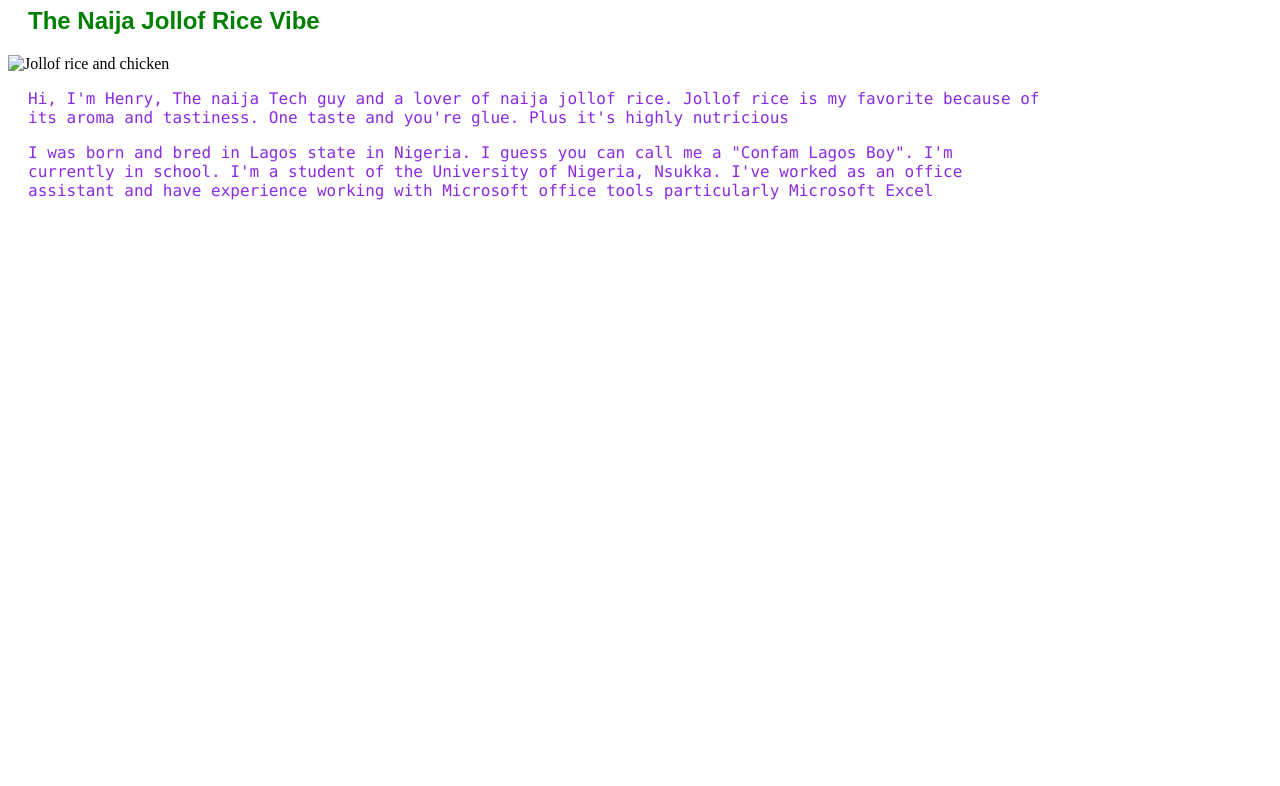
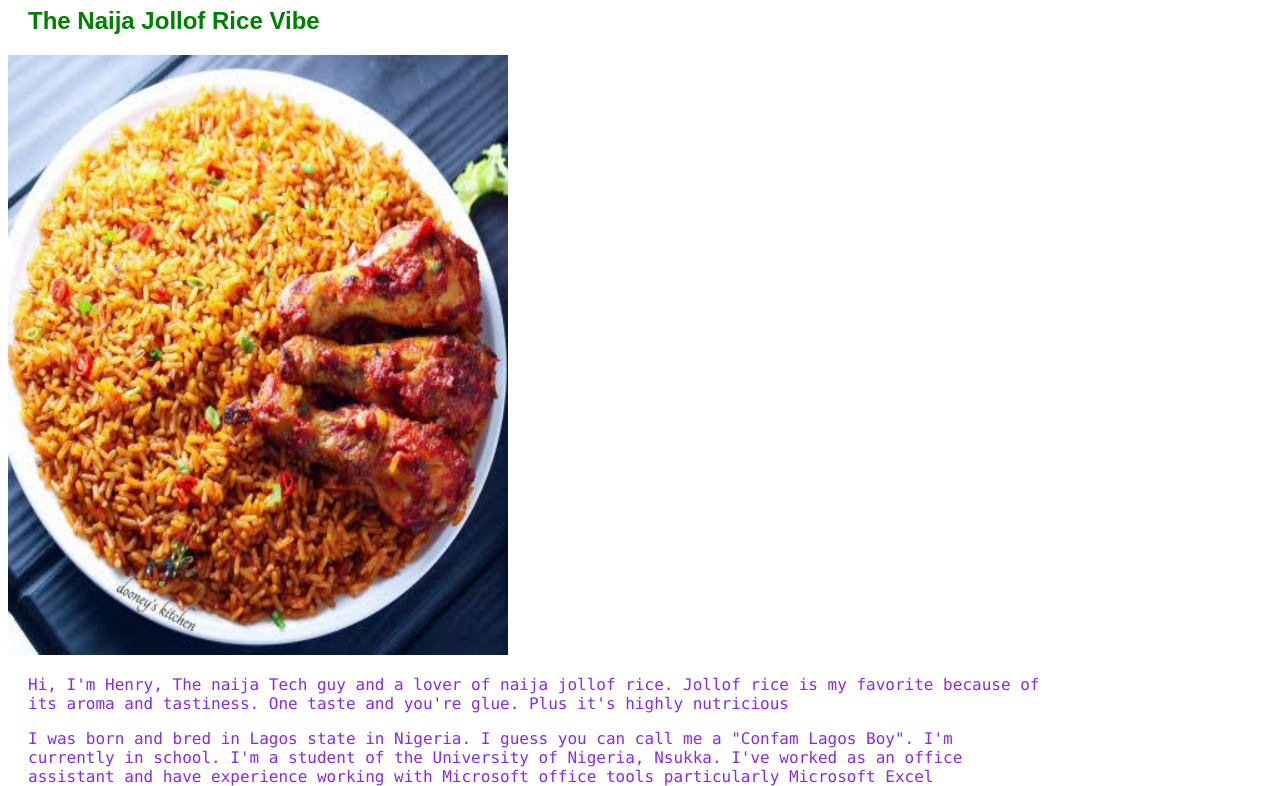
Before and after one commit to IamHenryOkeke/IamHenryOkeke.github.io, a plain HTML site: page index.html in a window 1280 px wide. Shown: the part 73-859 px from the top of the page. Before the commit the page ends 800 px from the top, so only its background shows below. Drawn offline with Linux system fonts and the light colour scheme.

Commit message:
Update index.html

```diff
--- a/index.html
+++ b/index.html
@@ -13,7 +13,7 @@
   <script src="script.js"></script>
   <h2>The Naija Jollof Rice Vibe</h2>
   <main>
-      <img src="images/jollof-and-chicken-400x400.jpg" alt="Jollof rice and chicken" width="500" height="600">
+      <img src="5161BFBB-BD66-4C96-8CD3-8CB08ED7200E.jpeg" alt="Jollof rice and chicken" width="500" height="600">
 
       <p>Hi, I'm Henry, The naija Tech guy and a lover of naija jollof rice. Jollof rice is my favorite because of its aroma and tastiness. One taste and you're glue. Plus it's highly nutricious </p>
       <!-- I hope no one sees this. I also love Ewa agoyin(Beans and oil stew). It's to die for. -->
```
